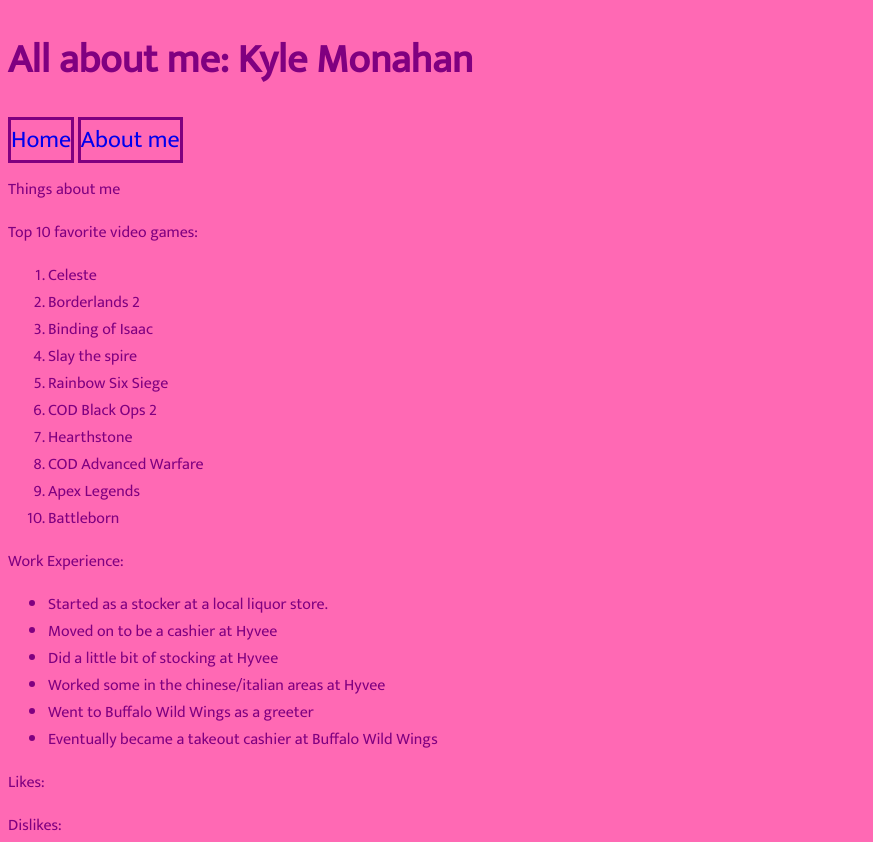
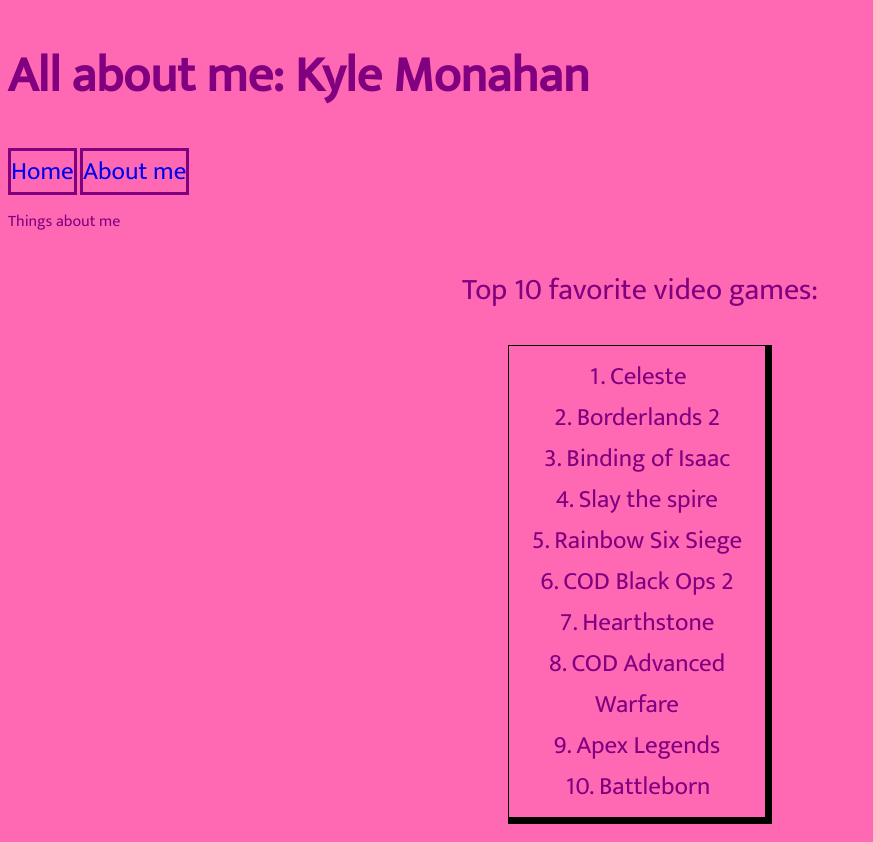
Before and after one commit to Kmons2000/about-me, a plain HTML site: page info.html in a window 1280 px wide. Shown: the top 842 px of the page, without its empty margins (0-873 px from the left). Drawn offline with Linux system fonts and the light colour scheme.

Commit message:
added more style

```diff
--- a/css/style.css
+++ b/css/style.css
@@ -6,11 +6,46 @@
 
 body h1{
     font-weight:bold;
-    font-size:250%;
+    font-size:50px;
 }
 
 nav a{
     border: 3px solid purple;
-    font-size: 150%;
+    font-size: 25px;
     text-decoration: none;
 }
+
+li {
+
+}
+
+p.lists{
+    font-size:30px;
+    text-align:center;
+}
+
+ol {
+    text-align:center;
+    border-left:1px solid black;
+    border-bottom:7px solid black;
+    border-top:1px solid black;
+    border-right:7px solid black;
+    font-size:25px;
+    padding:10px;
+    margin-left:500px;
+    margin-right:500px;
+    list-style-position: inside;
+}
+
+ul{
+    text-align:center;
+    border-left:1px solid black;
+    border-bottom:7px solid black;
+    border-top:1px solid black;
+    border-right:7px solid black;
+    font-size:25px;
+    padding:10px;
+    margin-left:400px;
+    margin-right:400px;
+    list-style-position: inside;
+}
--- a/info.html
+++ b/info.html
@@ -16,7 +16,7 @@
                 Things about me
             </p>
         </main>
-        <p>
+        <p class="lists">
             Top 10 favorite video games:
         </p>
             <ol>
@@ -32,7 +32,7 @@
                 <li>Battleborn</li>
 
             </ol>
-        <p>
+        <p class="lists">
             Work Experience:
         </p>
             <ul>
```
